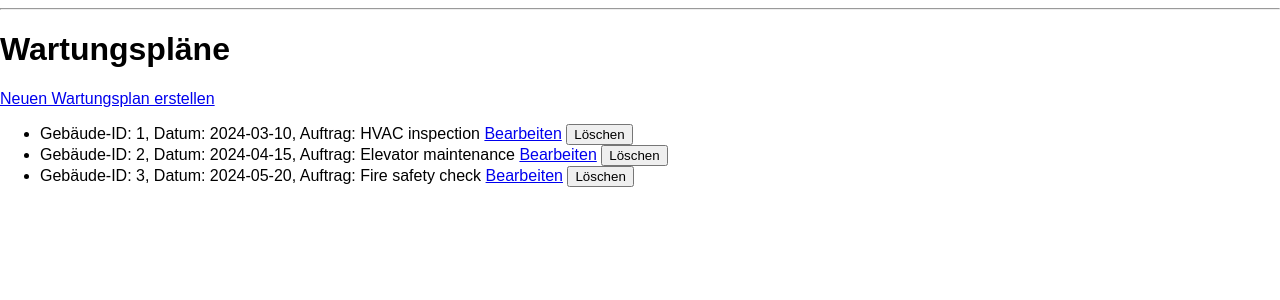
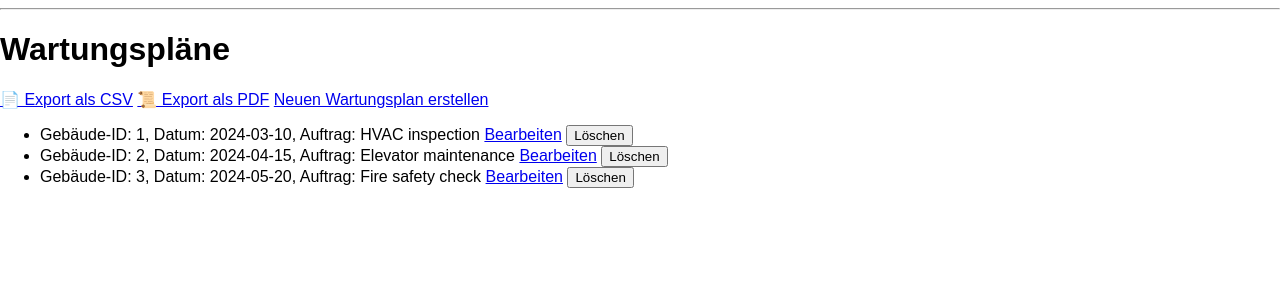
Before and after one commit to twiustudies/facilitymanager, a Flask app: page /maintenance/ in a window 1280 px wide. Shown: the part 39-339 px from the top of the page. Run offline with Flask 3, Linux system fonts and the light colour scheme.

Commit message:
changes for FM-US-5

```diff
--- a/routes/maintenance.py
+++ b/routes/maintenance.py
@@ -1,4 +1,8 @@
-from flask import Blueprint, render_template, request, redirect, url_for
+from flask import Blueprint, render_template, request, redirect, url_for, Response
+import csv
+from reportlab.lib.pagesizes import letter
+from reportlab.pdfgen import canvas
+from io import BytesIO
 from models import maintenance_plans, MaintenancePlan
 
 bp = Blueprint('maintenance', __name__, url_prefix='/maintenance')
@@ -19,20 +23,50 @@ def add_maintenance():
         return redirect(url_for('maintenance.maintenance_list'))
     return render_template('add_maintenance.html')
 
-# addded for FM-US-2
 @bp.route('/edit/<int:plan_id>', methods=['GET', 'POST'])
 def edit_maintenance(plan_id):
     plan = next((m for m in maintenance_plans if m.id == plan_id), None)
     if request.method == 'POST':
         plan.date = request.form['date']
         plan.description = request.form['description']
-        plan.reminder_enabled = 'reminder_enabled' in request.form  # Checkbox für Erinnerungen
         return redirect(url_for('maintenance.maintenance_list'))
     return render_template('edit_maintenance.html', plan=plan)
-
 
 @bp.route('/delete/<int:plan_id>', methods=['POST'])
 def delete_maintenance(plan_id):
     global maintenance_plans
     maintenance_plans[:] = [m for m in maintenance_plans if m.id != plan_id]
     return redirect(url_for('maintenance.maintenance_list'))
+
+# Export als CSV
+@bp.route('/export/csv')
+def export_csv():
+    def generate():
+        data = [["ID", "Building ID", "Date", "Description"]]
+        for plan in maintenance_plans:
+            data.append([plan.id, plan.building_id, plan.date, plan.description])
+
+        output = BytesIO()
+        writer = csv.writer(output)
+        writer.writerows(data)
+        output.seek(0)
+        return output.getvalue()
+
+    return Response(generate(), mimetype="text/csv", headers={"Content-Disposition": "attachment;filename=maintenance_report.csv"})
+
+# Export als PDF
+@bp.route('/export/pdf')
+def export_pdf():
+    buffer = BytesIO()
+    pdf = canvas.Canvas(buffer, pagesize=letter)
+    pdf.drawString(100, 750, "Maintenance Report")
+
+    y_position = 730
+    for plan in maintenance_plans:
+        pdf.drawString(100, y_position, f"ID: {plan.id}, Building ID: {plan.building_id}, Date: {plan.date}, Description: {plan.description}")
+        y_position -= 20
+
+    pdf.save()
+    buffer.seek(0)
+
+    return Response(buffer, mimetype="application/pdf", headers={"Content-Disposition": "attachment;filename=maintenance_report.pdf"})
--- a/templates/maintenance.html
+++ b/templates/maintenance.html
@@ -1,14 +1,22 @@
 {% extends "base.html" %}
 {% block content %}
 <h1>Wartungspläne</h1>
+
+<!-- Export-Buttons für CSV und PDF -->
+<a href="{{ url_for('maintenance.export_csv') }}" class="btn">📄 Export als CSV</a>
+<a href="{{ url_for('maintenance.export_pdf') }}" class="btn">📜 Export als PDF</a>
+
+<!-- Link zum Erstellen eines neuen Wartungsplans -->
 <a href="{{ url_for('maintenance.add_maintenance') }}">Neuen Wartungsplan erstellen</a>
+
 <ul>
   {% for plan in maintenance_plans %}
-  <li>Gebäude-ID: {{ plan.building_id }}, Datum: {{ plan.date }}, Auftrag: {{ plan.description }}
-      <a href="{{ url_for('maintenance.edit_maintenance', plan_id=plan.id) }}">Bearbeiten</a>
-      <form action="{{ url_for('maintenance.delete_maintenance', plan_id=plan.id) }}" method="post" style="display:inline;">
-         <button type="submit">Löschen</button>
-      </form>
+  <li>
+    Gebäude-ID: {{ plan.building_id }}, Datum: {{ plan.date }}, Auftrag: {{ plan.description }}
+    <a href="{{ url_for('maintenance.edit_maintenance', plan_id=plan.id) }}">Bearbeiten</a>
+    <form action="{{ url_for('maintenance.delete_maintenance', plan_id=plan.id) }}" method="post" style="display:inline;">
+      <button type="submit">Löschen</button>
+    </form>
   </li>
   {% endfor %}
 </ul>
```
